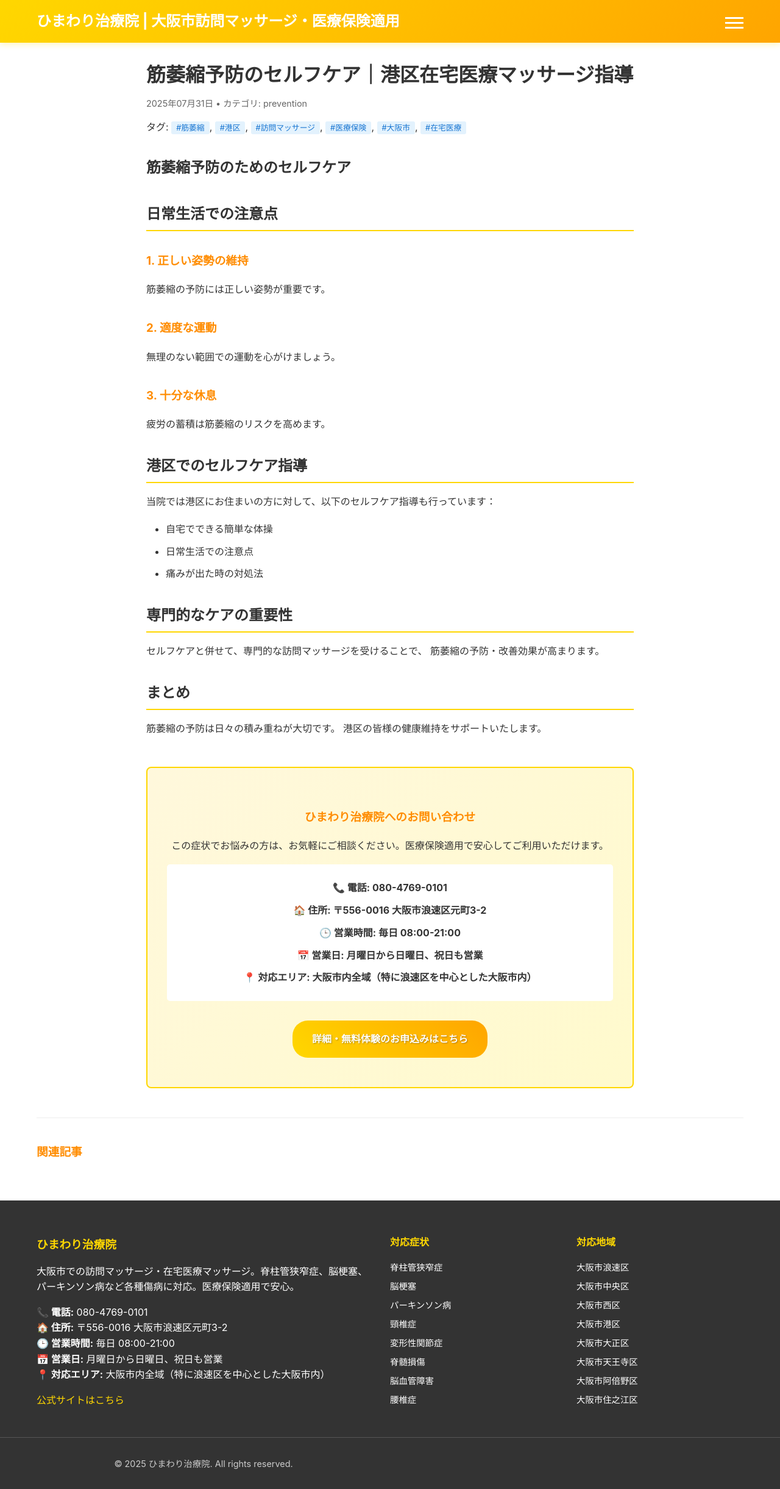
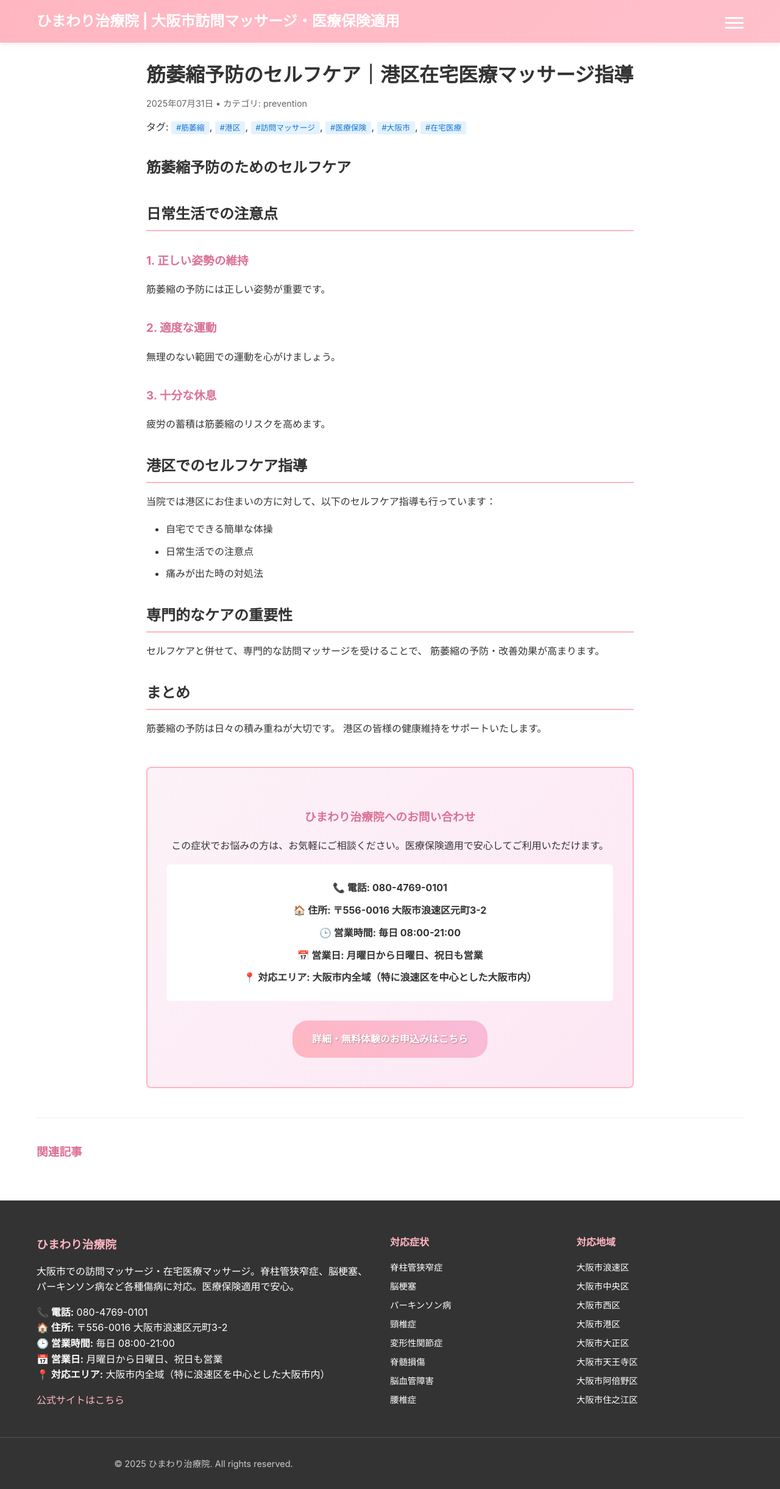
Before and after one commit to satoshi-kemmotsu/blog, a Jekyll site: the page built from _posts/2025-07-31-筋萎縮予防のセルフケア港区在宅医療マッサージ指導.md, in a window 1280 px wide. Shown: the whole page at 61% size. Built offline with Jekyll 4.4.1, drawn with Linux system fonts in a browser that asks for light colours.

Commit message:
LPのピンク系パステルカラーに全面変更
- ヘッダーを優しいピンク系グラデーション（#FFB6C1〜#FFC0CB）に刷新
- ナビゲーションメニューも同系色の温かみのあるピンクに変更
- 全体のアクセントカラーをペールピンク系（#DB7093）に統一
- CTAボタンをソフトピンクのグラデーションに変更
- フッターの見出しとリンクもピンク系で統一
- CTAセクションに薄ピンクの背景を適用
- 治療院らしい優しく安心感のある配色に全面刷新

🤖 Generated with [Claude Code](https://claude.ai/code)

Co-Authored-By: Claude <noreply@anthropic.com>

```diff
--- a/assets/css/style.scss
+++ b/assets/css/style.scss
@@ -23,13 +23,13 @@ h1, h2, h3, h4, h5, h6 {
 }
 
 a {
-  color: #FF8C00;
+  color: #DB7093;
   text-decoration: none;
 }
 
 a:hover {
   text-decoration: underline;
-  color: #FFD700;
+  color: #FFB6C1;
 }
 
 /* 新しいシンプルなヘッダースタイル */
@@ -42,11 +42,11 @@ a:hover {
 }
 
 .header {
-  background: linear-gradient(135deg, #FFD700 0%, #FFA500 100%);
+  background: linear-gradient(135deg, #FFB6C1 0%, #FFC0CB 100%);
   color: white;
   padding: 1rem 0;
   position: relative;
-  box-shadow: 0 2px 10px rgba(255, 215, 0, 0.3);
+  box-shadow: 0 2px 10px rgba(255, 182, 193, 0.3);
 }
 
 .header-container {
@@ -103,8 +103,8 @@ a:hover {
   top: 100%;
   left: 0;
   right: 0;
-  background: linear-gradient(135deg, #FFA500 0%, #FF8C00 100%);
-  box-shadow: 0 2px 5px rgba(255, 165, 0, 0.3);
+  background: linear-gradient(135deg, #F8BBD9 0%, #FFB6C1 100%);
+  box-shadow: 0 2px 5px rgba(248, 187, 217, 0.3);
   z-index: 1000;
 }
 
@@ -189,12 +189,12 @@ a:hover {
     }
 
     h2 {
-      border-bottom: 2px solid #FFD700;
+      border-bottom: 2px solid #FFB6C1;
       padding-bottom: 0.3rem;
     }
 
     h3 {
-      color: #FF8C00;
+      color: #DB7093;
     }
 
     ul, ol {
@@ -210,15 +210,15 @@ a:hover {
 
 /* CTAセクション */
 .cta-section {
-  background: linear-gradient(135deg, #FFF8DC 0%, #FFFACD 100%);
-  border: 2px solid #FFD700;
+  background: linear-gradient(135deg, #FDF2F8 0%, #FCE7F3 100%);
+  border: 2px solid #FFB6C1;
   border-radius: 8px;
   padding: 2rem;
   margin: 3rem 0;
   text-align: center;
 
   h3 {
-    color: #FF8C00;
+    color: #DB7093;
     margin-top: 0;
   }
 
@@ -236,7 +236,7 @@ a:hover {
 
   .cta-button {
     display: inline-block;
-    background: linear-gradient(45deg, #FFD700, #FFA500);
+    background: linear-gradient(45deg, #FFB6C1, #F8BBD9);
     color: white;
     padding: 1rem 2rem;
     text-decoration: none;
@@ -247,9 +247,9 @@ a:hover {
     transition: all 0.3s ease;
 
     &:hover {
-      background: linear-gradient(45deg, #FFA500, #FF8C00);
+      background: linear-gradient(45deg, #F8BBD9, #DDA0DD);
       transform: translateY(-2px);
-      box-shadow: 0 5px 15px rgba(255, 215, 0, 0.4);
+      box-shadow: 0 5px 15px rgba(255, 182, 193, 0.4);
     }
   }
 }
@@ -268,7 +268,7 @@ a:hover {
   }
 
   h3, h4 {
-    color: #FFD700;
+    color: #FFB6C1;
     margin-bottom: 1rem;
   }
 
@@ -283,11 +283,11 @@ a:hover {
   }
 
   a {
-    color: #FFD700;
+    color: #FFB6C1;
     text-decoration: none;
 
     &:hover {
-      color: #FFA500;
+      color: #F8BBD9;
       text-decoration: underline;
     }
   }
@@ -309,7 +309,7 @@ a:hover {
   border-top: 1px solid #eee;
 
   h3 {
-    color: #FF8C00;
+    color: #DB7093;
   }
 
   ul {
@@ -325,7 +325,7 @@ a:hover {
       text-decoration: none;
 
       &:hover {
-        color: #FF8C00;
+        color: #DB7093;
         text-decoration: underline;
       }
     }
```
Also changed, not shown: index.md (+9 -9 lines).
